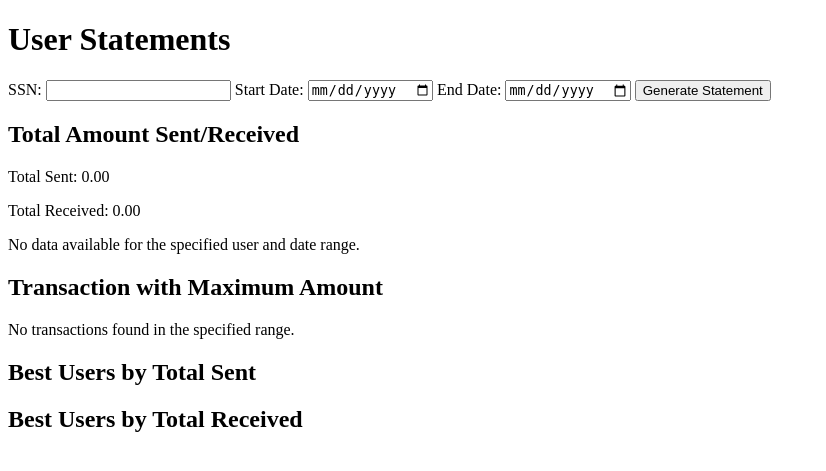
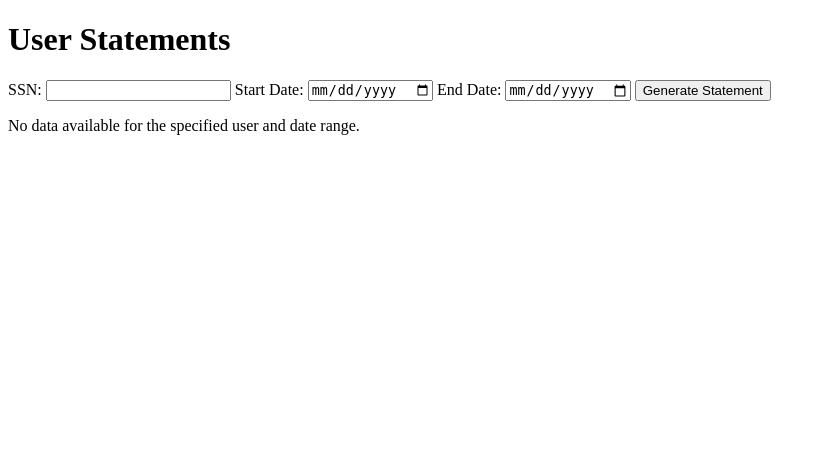
Before and after one commit to mgallo185/CS631Project, a Flask app: page /statements in a window 1280 px wide. Shown: the top 471 px of the page, without its empty margins (0-826 px from the left). Run offline with Flask 3, Linux system fonts and the light colour scheme; the visitor is signed in with stand-in values (Sample User, id 1); parts of the project's set-up code (start-up, migrations or seed data) failed here and were passed over.

Commit message:
monthly statmement page

```diff
--- a/templates/statements.html
+++ b/templates/statements.html
@@ -22,9 +22,6 @@
     </form>
 
     {% if total_sent is not none %}
-        <h2>Total Amount Sent/Received</h2>
-        <p>Total Sent: {{ total_sent if total_sent else '0.00' }}</p>
-        <p>Total Received: {{ total_received if total_received else '0.00' }}</p>
         {% if results %}
         <h2>Monthly Breakdown for {{ user_ssn }}</h2>
         <table border="1">
@@ -53,28 +50,7 @@
         <p>No data available for the specified user and date range.</p>
     {% endif %}
 
-        <h2>Transaction with Maximum Amount</h2>
-        {% if max_transactions and max_transactions.transaction_id %}
-            <p>Transaction ID: {{ max_transactions.transaction_id }}</p>
-            <p>Amount: {{ max_transactions.amount }}</p>
-            <p>Date: {{ max_transactions.initiation_timestamp }}</p>
-        {% else %}
-            <p>No transactions found in the specified range.</p>
-        {% endif %}
 
-        <h2>Best Users by Total Sent</h2>
-        <ul>
-            {% for user in best_users_sent %}
-                <li>User SSN: {{ user.SSN }} - Total Sent: {{ user.total_sent }}</li>
-            {% endfor %}
-        </ul>
-
-        <h2>Best Users by Total Received</h2>
-        <ul>
-            {% for user in best_users_received %}
-                <li>User SSN: {{ user.SSN }} - Total Received: {{ user.total_received }}</li>
-            {% endfor %}
-        </ul>
     {% endif %}
 </body>
 </html>
```
